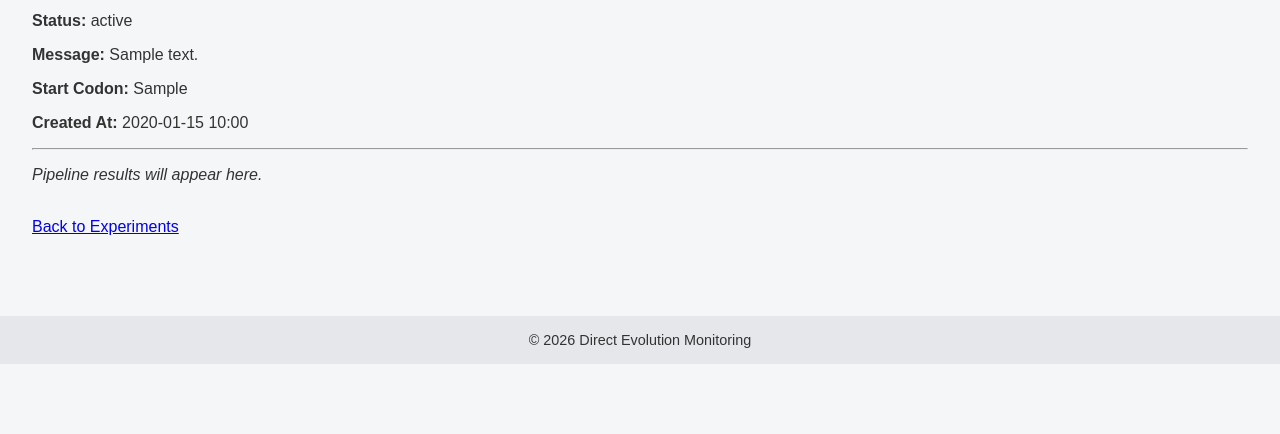
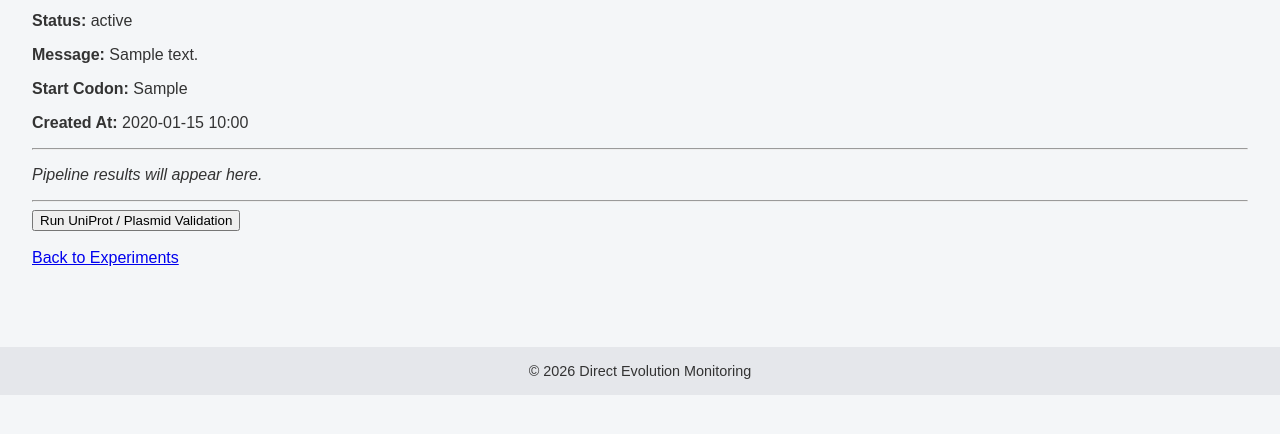
Before and after one commit to sumaiyazainab/group-project-monetery-, a Flask app: page /experiments/1 in a window 1280 px wide. Shown: the part 172-606 px from the top of the page. Run offline with Flask 3, Linux system fonts and the light colour scheme; tables that the repository leaves empty hold one stand-in row (values such as "Sample post").

Commit message:
Add experiment validation action and status update

```diff
--- a/app.py
+++ b/app.py
@@ -77,6 +77,18 @@ def experiment_detail(experiment_id):
     experiment = Experiment.query.get_or_404(experiment_id)
     return render_template("experiment_detail.html", experiment=experiment)
 
+#Creating a route to run validation (placeholder for now)
+@app.route("/experiments/<int:experiment_id>/validate", methods=["POST"])
+def run_validation(experiment_id):
+    experiment = Experiment.query.get_or_404(experiment_id)
+
+    # TEMPORARY stub (simulate running validation)
+    experiment.status = "running"
+    experiment.message = "Validation started..."
+
+    db.session.commit()
+
+    return redirect(url_for("experiment_detail", experiment_id=experiment.id))
 
 if __name__ == "__main__":
     with app.app_context():
--- a/templates/experiment_detail.html
+++ b/templates/experiment_detail.html
@@ -13,6 +13,12 @@
 
 <p><em>Pipeline results will appear here.</em></p>
 
+<hr>
+
+<form method="POST" action="{{ url_for('run_validation', experiment_id=experiment.id) }}">
+    <button type="submit">Run UniProt / Plasmid Validation</button>
+</form>
+
 <br>
 <a href="{{ url_for('list_experiments') }}">Back to Experiments</a>
 {% endblock %}
```
